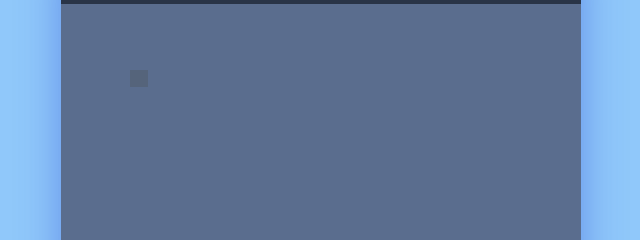
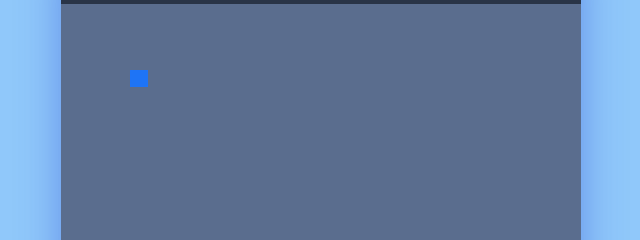
Before and after one commit to yG2y/Jogo-Da-Cobrinha, a plain HTML site: page index.html in a window 1280 px wide. Shown: the part 178-418 px from the top of the page, 319-959 px from the left. Drawn offline with Linux system fonts and the light colour scheme.

Commit message:
alteração na cor da cobra

```diff
--- a/style.css
+++ b/style.css
@@ -49,7 +49,7 @@ body {
 
 /* Estilos para a cabeça da cobra */
 .play-board .head {
-  background: #55647b; /* Define a cor de fundo da cabeça da cobra */
+  background: #1e74f6; /* Define a cor de fundo da cabeça da cobra */
 }
 
 /* Estilos para a comida */
```
